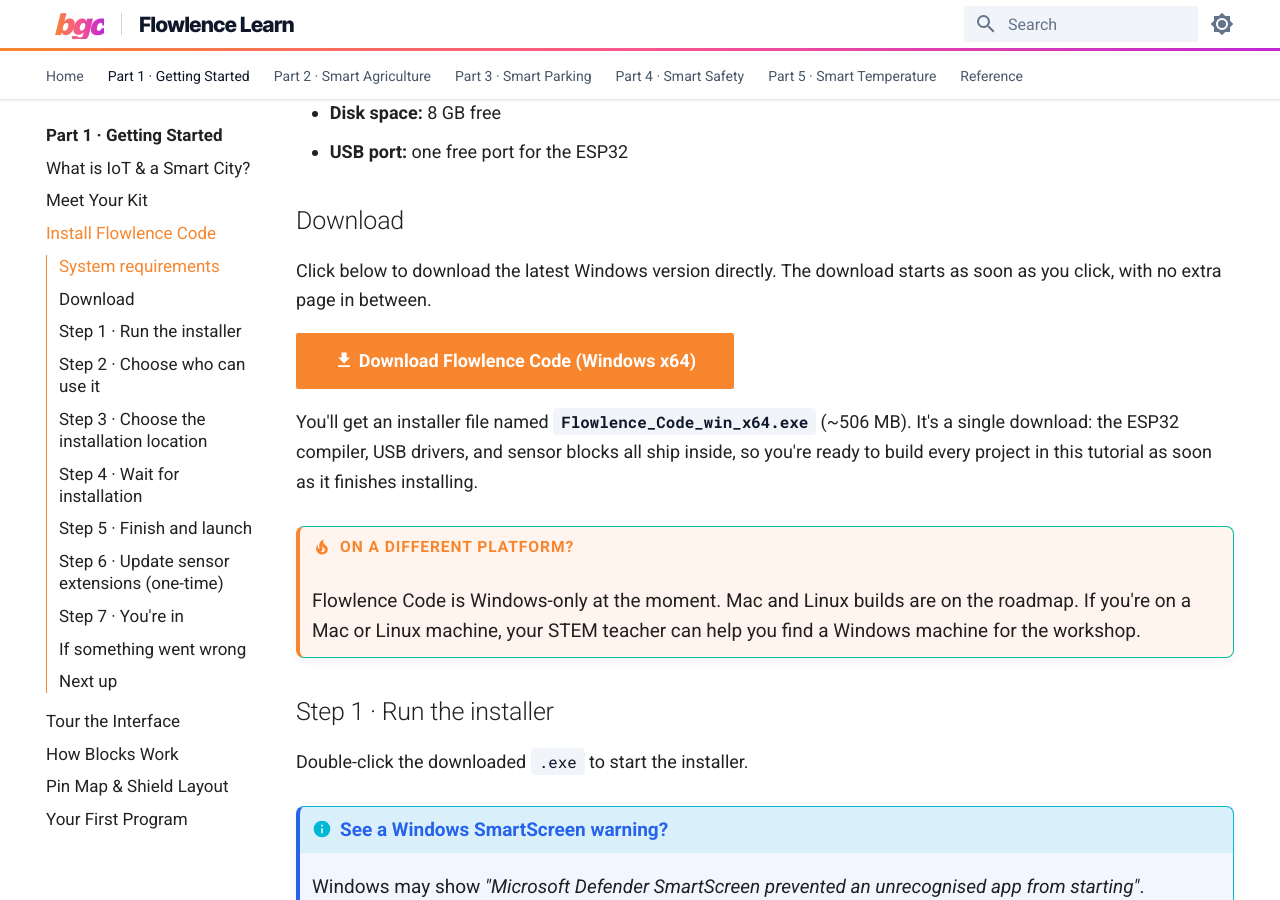
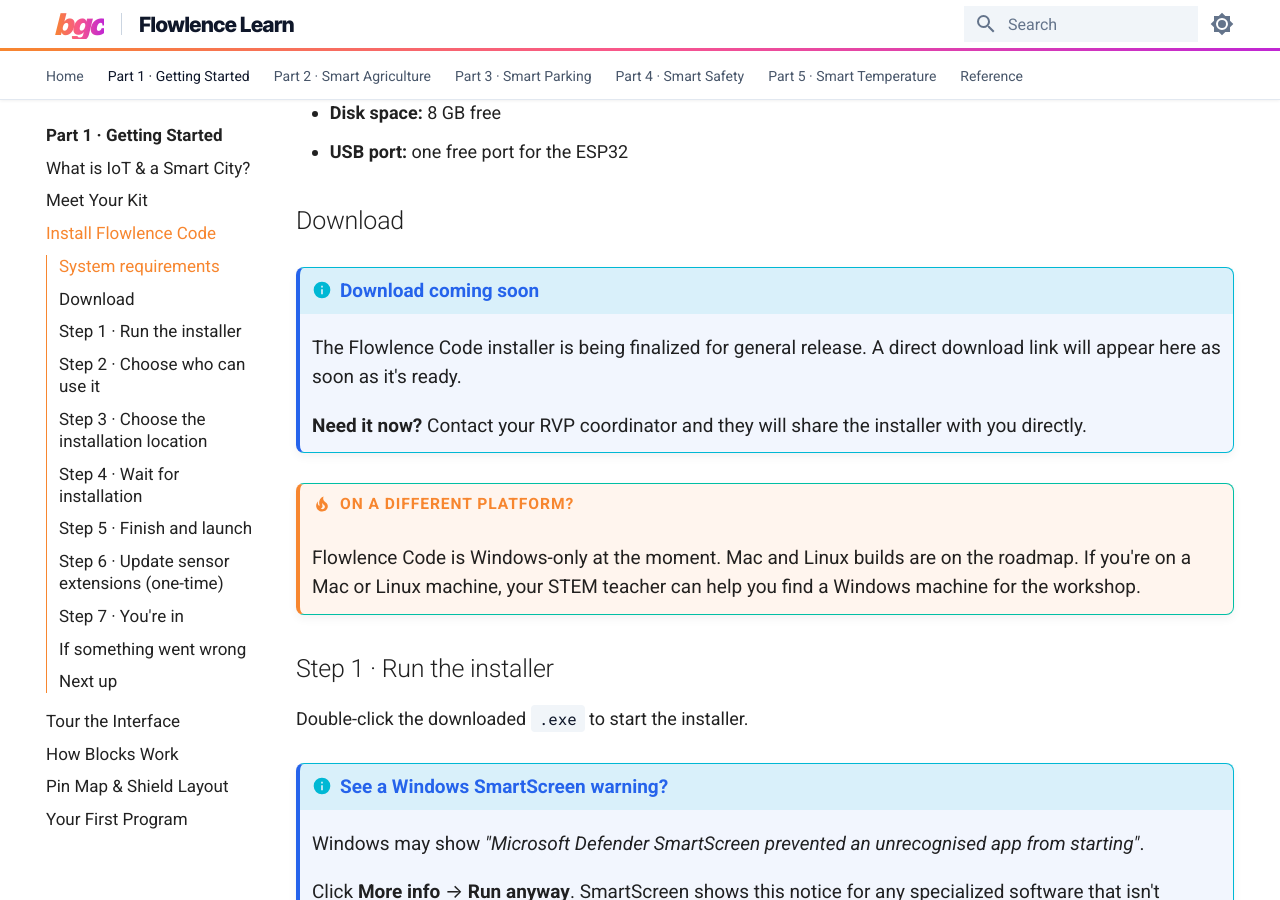
Before and after one commit to nabilibrahim101/flowlence-docs, an MkDocs documentation site: the page built from docs/getting-started/install.md, in a window 1280 px wide and 900 px high, scrolled down 319 px. Built offline with MkDocs 1.6.1 and Material for MkDocs 9.7.7, drawn with Linux system fonts in a browser that asks for light colours.

Commit message:
Disable Flowlence Code download button (temporary)
Replace the direct-download button on /getting-started/install/ with
a 'Download coming soon' info admonition that points users to their
RVP coordinator for now. Footer 'Download Flowlence Code' link is
unchanged — it points to the install page, which now surfaces this
notice. No other docs page linked the .exe directly.

```diff
--- a/docs/getting-started/install.md
+++ b/docs/getting-started/install.md
@@ -9,11 +9,10 @@
 
 ## Download
 
-Click below to download the latest Windows version directly. The download starts as soon as you click, with no extra page in between.
+!!! info "Download coming soon"
+    The Flowlence Code installer is being finalized for general release. A direct download link will appear here as soon as it's ready.
 
-[:material-download: Download Flowlence Code (Windows x64)](https://github.com/nabilibrahim101/flowlence-desktop/releases/latest/download/Flowlence_Code_win_x64.exe){ .md-button .md-button--primary }
-
-You'll get an installer file named **`Flowlence_Code_win_x64.exe`** (~506 MB). It's a single download: the ESP32 compiler, USB drivers, and sensor blocks all ship inside, so you're ready to build every project in this tutorial as soon as it finishes installing.
+    **Need it now?** Contact your RVP coordinator and they will share the installer with you directly.
 
 !!! tip "On a different platform?"
     Flowlence Code is Windows-only at the moment. Mac and Linux builds are on the roadmap. If you're on a Mac or Linux machine, your STEM teacher can help you find a Windows machine for the workshop.
```
